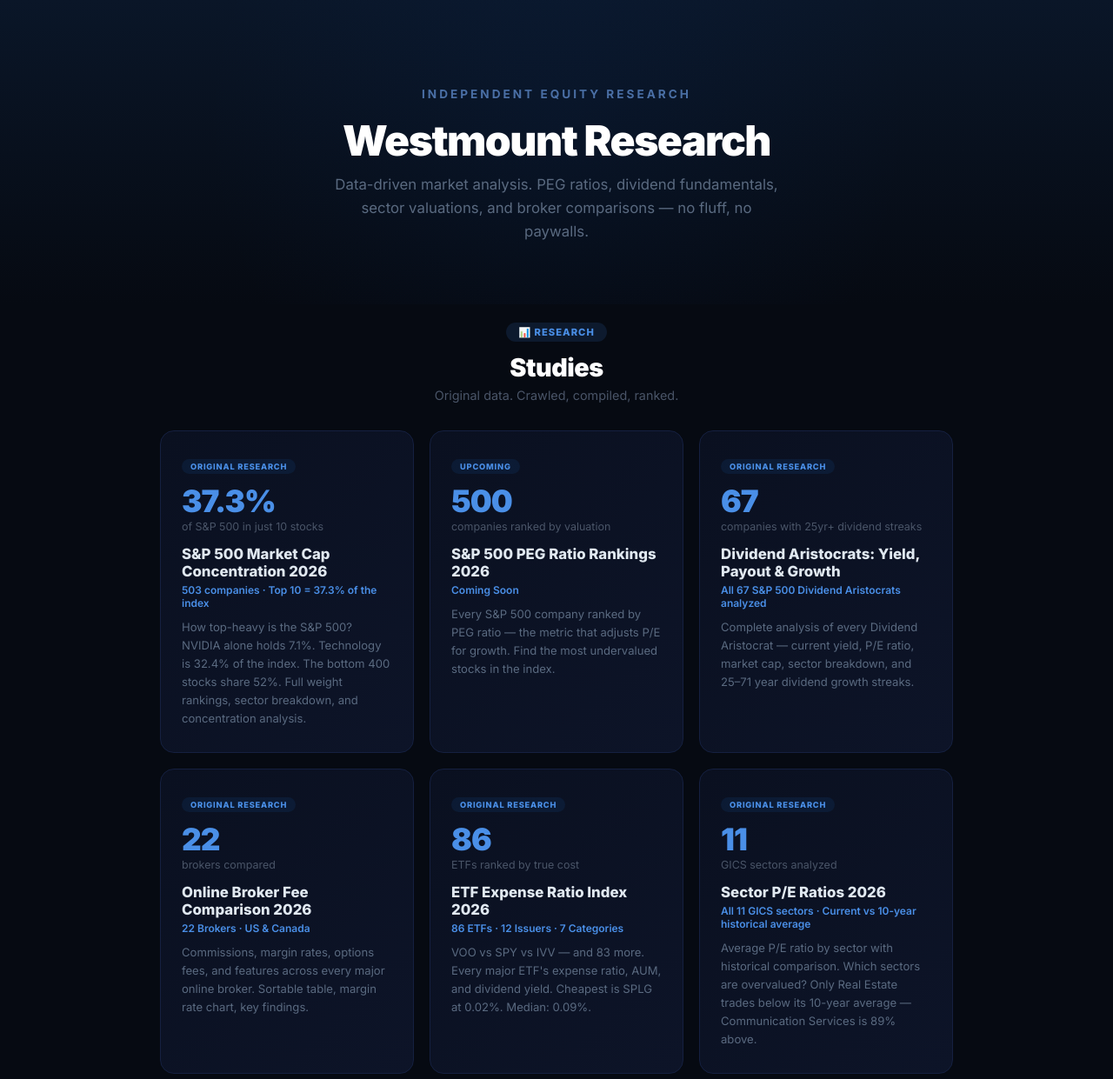
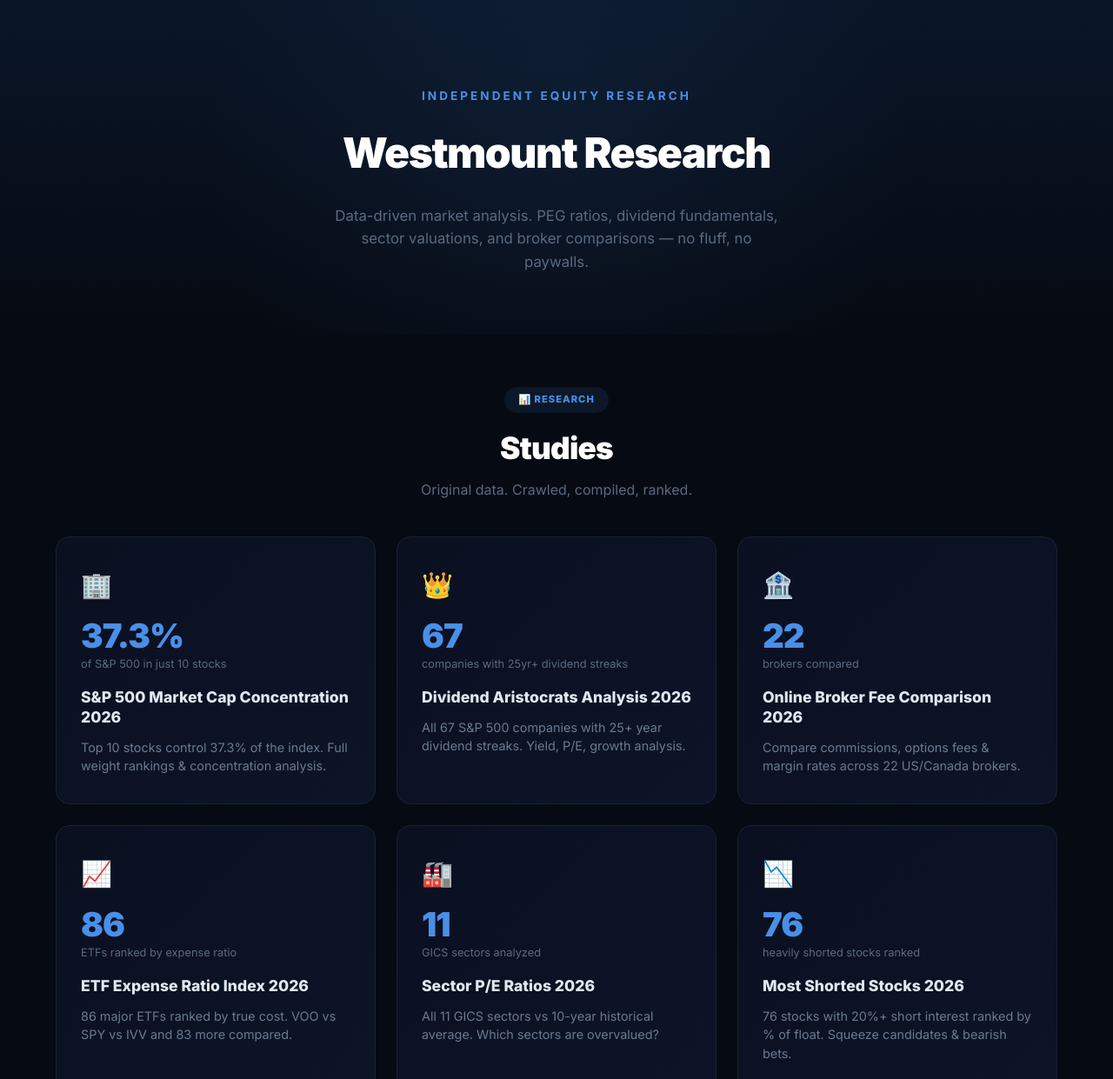
Before and after one commit to GabrielDancause/westmount-research, an Astro site: page / in a window 1280 px wide. Shown: the top 1241 px of the page at 87% size. Built offline with nearby package versions, Linux system fonts and the light colour scheme; Astro itself is replaced by a stand-in of ours.

```diff
--- a/src/pages/index.astro
+++ b/src/pages/index.astro
@@ -1,131 +1,265 @@
 ---
 import BaseHead from '../layouts/BaseHead.astro';
 
+// Auto-categorize from public/ directory
+const tools = []; // westmount-research is studies only
+
 const studies = [
   {
-    title: "S&P 500 Market Cap Concentration 2026",
-    subtitle: "503 companies · Top 10 = 37.3% of the index",
+    emoji: "🏢",
+    name: "S&P 500 Market Cap Concentration 2026",
     slug: "/market-concentration",
+    desc: "Top 10 stocks control 37.3% of the index. Full weight rankings & concentration analysis.",
     stat: "37.3%",
-    statLabel: "of S&P 500 in just 10 stocks",
-    desc: "How top-heavy is the S&P 500? NVIDIA alone holds 7.1%. Technology is 32.4% of the index. The bottom 400 stocks share 52%. Full weight rankings, sector breakdown, and concentration analysis.",
-    tag: "ORIGINAL RESEARCH",
+    statLabel: "of S&P 500 in just 10 stocks"
   },
   {
-    title: "S&P 500 PEG Ratio Rankings 2026",
-    subtitle: "Coming Soon",
-    slug: "#",
-    stat: "500",
-    statLabel: "companies ranked by valuation",
-    desc: "Every S&P 500 company ranked by PEG ratio — the metric that adjusts P/E for growth. Find the most undervalued stocks in the index.",
-    tag: "UPCOMING",
+    emoji: "👑",
+    name: "Dividend Aristocrats Analysis 2026",
+    slug: "/dividend-aristocrats",
+    desc: "All 67 S&P 500 companies with 25+ year dividend streaks. Yield, P/E, growth analysis.",
+    stat: "67",
+    statLabel: "companies with 25yr+ dividend streaks"
   },
   {
-    title: "Dividend Aristocrats: Yield, Payout & Growth",
-    subtitle: "All 67 S&P 500 Dividend Aristocrats analyzed",
-    slug: "/dividend-aristocrats",
-    stat: "67",
-    statLabel: "companies with 25yr+ dividend streaks",
-    desc: "Complete analysis of every Dividend Aristocrat — current yield, P/E ratio, market cap, sector breakdown, and 25–71 year dividend growth streaks.",
-    tag: "ORIGINAL RESEARCH",
+    emoji: "🏦",
+    name: "Online Broker Fee Comparison 2026",
+    slug: "/broker-fees.html",
+    desc: "Compare commissions, options fees & margin rates across 22 US/Canada brokers.",
+    stat: "22",
+    statLabel: "brokers compared"
   },
   {
-    title: "Online Broker Fee Comparison 2026",
-    subtitle: "22 Brokers · US & Canada",
-    slug: "/broker-fees.html",
-    stat: "22",
-    statLabel: "brokers compared",
-    desc: "Commissions, margin rates, options fees, and features across every major online broker. Sortable table, margin rate chart, key findings.",
-    tag: "ORIGINAL RESEARCH",
+    emoji: "📈",
+    name: "ETF Expense Ratio Index 2026",
+    slug: "/etf-expense-ratios",
+    desc: "86 major ETFs ranked by true cost. VOO vs SPY vs IVV and 83 more compared.",
+    stat: "86",
+    statLabel: "ETFs ranked by expense ratio"
   },
   {
-    title: "ETF Expense Ratio Index 2026",
-    subtitle: "86 ETFs · 12 Issuers · 7 Categories",
-    slug: "/etf-expense-ratios",
-    stat: "86",
-    statLabel: "ETFs ranked by true cost",
-    desc: "VOO vs SPY vs IVV — and 83 more. Every major ETF's expense ratio, AUM, and dividend yield. Cheapest is SPLG at 0.02%. Median: 0.09%.",
-    tag: "ORIGINAL RESEARCH",
+    emoji: "🏭",
+    name: "Sector P/E Ratios 2026",
+    slug: "/sector-pe-ratios.html",
+    desc: "All 11 GICS sectors vs 10-year historical average. Which sectors are overvalued?",
+    stat: "11",
+    statLabel: "GICS sectors analyzed"
   },
   {
-    title: "Sector P/E Ratios 2026",
-    subtitle: "All 11 GICS sectors · Current vs 10-year historical average",
-    slug: "/sector-pe-ratios.html",
-    stat: "11",
-    statLabel: "GICS sectors analyzed",
-    desc: "Average P/E ratio by sector with historical comparison. Which sectors are overvalued? Only Real Estate trades below its 10-year average — Communication Services is 89% above.",
-    tag: "ORIGINAL RESEARCH",
+    emoji: "📉",
+    name: "Most Shorted Stocks 2026",
+    slug: "/short-interest.html",
+    desc: "76 stocks with 20%+ short interest ranked by % of float. Squeeze candidates & bearish bets.",
+    stat: "76",
+    statLabel: "heavily shorted stocks ranked"
   },
   {
-    title: "Most Shorted Stocks 2026: Short Interest Rankings",
-    subtitle: "76 Stocks · All with 20%+ Short Interest",
-    slug: "/short-interest.html",
-    stat: "76",
-    statLabel: "heavily shorted stocks ranked",
-    desc: "Every stock with 20%+ short interest ranked by % of float. Groupon leads at 46%. Biotech dominates. Squeeze candidates, bearish bets, and sector breakdowns.",
-    tag: "ORIGINAL RESEARCH",
-  },
-  {
-    title: "Stock Buyback Leaders 2026",
-    subtitle: "106 companies · $709.5B in buybacks tracked",
+    emoji: "💰",
+    name: "Stock Buyback Leaders 2026",
     slug: "/buyback-leaders",
+    desc: "106 companies ranked by share repurchase volume, buyback yield & count reduction.",
     stat: "$709.5B",
-    statLabel: "in annual buybacks tracked",
-    desc: "106 companies ranked by share repurchase volume, buyback yield, and share count reduction. Apple leads at $94B. Marathon Petroleum tops buyback yield at 15.38%.",
-    tag: "ORIGINAL RESEARCH",
-  },
+    statLabel: "in annual buybacks tracked"
+  }
 ];
+
+const guides = []; // westmount-research is studies only
+const lists = []; // westmount-research is studies only
 ---
 <html lang="en">
 <head>
   <BaseHead />
-  <title>Westmount Research — Equity Research & Market Data</title>
+  <title>Westmount Research — Independent Equity Research</title>
   <meta name="description" content="Independent equity research. PEG ratios, dividend analysis, broker comparisons, and sector valuations — data-driven, no fluff." />
   <style>
     * { margin: 0; padding: 0; box-sizing: border-box; }
-    body { font-family: 'Inter', -apple-system, sans-serif; background: #060a12; color: #c8d0de; }
+    body {
+      font-family: 'Inter', -apple-system, sans-serif;
+      background: #060a12;
+      color: #c8d0de;
+      line-height: 1.6;
+    }
 
-    .hero { text-align: center; padding: 100px 24px 70px; background: linear-gradient(180deg, #0a1628 0%, #060a12 100%); position: relative; }
-    .hero::before { content: ''; position: absolute; inset: 0; background: radial-gradient(circle at 50% 40%, rgba(13,71,161,0.08) 0%, transparent 60%); }
+    /* Hero */
+    .hero {
+      text-align: center;
+      padding: 100px 24px 70px;
+      background: linear-gradient(180deg, #0a1628 0%, #060a12 100%);
+      position: relative;
+    }
+    .hero::before {
+      content: '';
+      position: absolute;
+      inset: 0;
+      background: radial-gradient(circle at 50% 40%, rgba(74,143,231,0.08) 0%, transparent 60%);
+    }
     .hero-content { position: relative; z-index: 1; }
-    .hero h1 { font-size: 3rem; font-weight: 900; letter-spacing: -1.5px; margin-bottom: 8px; color: #fff; }
-    .hero .tagline { color: #4a6fa5; font-size: 0.85rem; font-weight: 700; letter-spacing: 3px; text-transform: uppercase; margin-bottom: 16px; }
-    .hero p { color: #5a6a80; font-size: 1.05rem; max-width: 520px; margin: 0 auto; line-height: 1.6; }
+    .hero .tagline {
+      color: #4a8fe7;
+      font-size: 0.85rem;
+      font-weight: 700;
+      letter-spacing: 3px;
+      text-transform: uppercase;
+      margin-bottom: 16px;
+    }
+    .hero h1 {
+      font-size: 3rem;
+      font-weight: 900;
+      letter-spacing: -1.5px;
+      margin-bottom: 20px;
+      color: #fff;
+    }
+    .hero p {
+      color: #5a6a80;
+      font-size: 1.05rem;
+      max-width: 520px;
+      margin: 0 auto;
+    }
 
     /* Sections */
-    .section-container { max-width: 960px; margin: 0 auto; padding: 0 24px; }
-    .section-header { text-align: center; margin-bottom: 32px; padding-top: 20px; }
-    .section-tag { display: inline-block; background: #0d1a2e; color: #4a8fe7; font-size: 0.7rem; font-weight: 800; padding: 4px 14px; border-radius: 20px; letter-spacing: 1px; margin-bottom: 12px; }
-    .section-title { font-size: 1.8rem; font-weight: 900; color: #fff; margin-bottom: 6px; letter-spacing: -0.5px; }
-    .section-sub { color: #4a5568; font-size: 0.9rem; }
+    .section-container {
+      max-width: 1200px;
+      margin: 0 auto;
+      padding: 60px 24px;
+    }
+    .section-header {
+      text-align: center;
+      margin-bottom: 40px;
+    }
+    .section-tag {
+      display: inline-block;
+      background: rgba(74,143,231,0.1);
+      color: #4a8fe7;
+      font-size: 0.7rem;
+      font-weight: 800;
+      padding: 6px 16px;
+      border-radius: 20px;
+      letter-spacing: 1px;
+      margin-bottom: 12px;
+    }
+    .section-title {
+      font-size: 2.2rem;
+      font-weight: 900;
+      color: #fff;
+      margin-bottom: 8px;
+      letter-spacing: -0.8px;
+    }
+    .section-sub {
+      color: #5a6a80;
+      font-size: 1rem;
+    }
 
-    /* Studies */
-    .studies-grid { display: grid; grid-template-columns: repeat(auto-fill, minmax(290px, 1fr)); gap: 18px; margin-bottom: 60px; }
-    .study-card { background: linear-gradient(135deg, #0a1020 0%, #0d1428 100%); border: 1px solid #152040; border-radius: 16px; padding: 28px 24px; text-decoration: none; color: inherit; display: block; transition: border-color 0.3s, transform 0.2s; position: relative; overflow: hidden; }
-    .study-card::before { content: ''; position: absolute; top: 0; left: 0; right: 0; height: 2px; background: linear-gradient(90deg, #0D47A1, #1976D2); opacity: 0; transition: opacity 0.3s; }
-    .study-card:hover { border-color: #1976D2; transform: translateY(-2px); }
+    /* Studies Grid */
+    .studies-grid {
+      display: grid;
+      grid-template-columns: repeat(auto-fill, minmax(350px, 1fr));
+      gap: 24px;
+    }
+    .study-card {
+      background: linear-gradient(135deg, #0a1020 0%, #0d1428 100%);
+      border: 1px solid #1a2332;
+      border-radius: 16px;
+      padding: 32px 28px;
+      text-decoration: none;
+      color: inherit;
+      display: block;
+      transition: all 0.3s ease;
+      position: relative;
+      overflow: hidden;
+    }
+    .study-card::before {
+      content: '';
+      position: absolute;
+      top: 0;
+      left: 0;
+      right: 0;
+      height: 2px;
+      background: linear-gradient(90deg, #4a8fe7, #6ba3f0);
+      opacity: 0;
+      transition: opacity 0.3s;
+    }
+    .study-card:hover {
+      border-color: #4a8fe7;
+      transform: translateY(-4px);
+      box-shadow: 0 12px 40px rgba(74,143,231,0.15);
+    }
     .study-card:hover::before { opacity: 1; }
-    .study-tag { display: inline-block; background: rgba(25,118,210,0.1); color: #4a8fe7; font-size: 0.58rem; font-weight: 800; padding: 3px 10px; border-radius: 12px; letter-spacing: 0.8px; margin-bottom: 14px; }
-    .study-stat { margin-bottom: 14px; }
-    .stat-number { display: block; font-size: 2.2rem; font-weight: 900; color: #4a8fe7; line-height: 1; letter-spacing: -1px; }
-    .stat-label { display: block; font-size: 0.78rem; color: #4a5568; margin-top: 4px; }
-    .study-title { font-size: 1.05rem; font-weight: 800; color: #e0e8f0; margin-bottom: 4px; }
-    .study-subtitle { font-size: 0.75rem; color: #4a8fe7; margin-bottom: 10px; font-weight: 600; }
-    .study-desc { font-size: 0.82rem; color: #5a6a80; line-height: 1.6; }
 
-    .footer { text-align: center; padding: 50px 24px; font-size: 0.75rem; color: #253040; border-top: 1px solid #101828; }
-    .footer a { color: #4a8fe7; text-decoration: none; }
-    .footer .disclaimer { max-width: 600px; margin: 12px auto 0; color: #1e2a3a; font-size: 0.68rem; line-height: 1.5; }
+    .study-emoji {
+      font-size: 1.8rem;
+      margin-bottom: 16px;
+      display: block;
+    }
+    .study-stat {
+      margin-bottom: 16px;
+    }
+    .stat-number {
+      display: block;
+      font-size: 2.4rem;
+      font-weight: 900;
+      color: #4a8fe7;
+      line-height: 1;
+      letter-spacing: -1px;
+    }
+    .stat-label {
+      display: block;
+      font-size: 0.8rem;
+      color: #5a6a80;
+      margin-top: 4px;
+    }
+    .study-name {
+      font-size: 1.1rem;
+      font-weight: 800;
+      color: #e0e8f0;
+      margin-bottom: 12px;
+      line-height: 1.3;
+    }
+    .study-desc {
+      font-size: 0.9rem;
+      color: #6a7a90;
+      line-height: 1.5;
+    }
 
-    @media (max-width: 600px) {
+    /* Footer */
+    .footer {
+      text-align: center;
+      padding: 50px 24px;
+      font-size: 0.85rem;
+      color: #3a4a5a;
+      border-top: 1px solid #151f2e;
+      background: #040810;
+    }
+    .footer a {
+      color: #4a8fe7;
+      text-decoration: none;
+    }
+    .footer a:hover {
+      text-decoration: underline;
+    }
+    .disclaimer {
+      max-width: 600px;
+      margin: 16px auto 0;
+      color: #2a3a4a;
+      font-size: 0.75rem;
+      line-height: 1.5;
+    }
+
+    /* Responsive */
+    @media (max-width: 768px) {
       .hero h1 { font-size: 2.2rem; }
       .hero { padding: 70px 20px 50px; }
-      .studies-grid { grid-template-columns: 1fr; }
-      .stat-number { font-size: 1.8rem; }
+      .section-container { padding: 40px 20px; }
+      .studies-grid {
+        grid-template-columns: 1fr;
+        gap: 20px;
+      }
+      .study-card { padding: 24px 20px; }
+      .stat-number { font-size: 2rem; }
     }
   </style>
 </head>
 <body>
+  <!-- Hero -->
   <div class="hero">
     <div class="hero-content">
       <div class="tagline">Independent Equity Research</div>
@@ -134,6 +268,8 @@ const studies = [
     </div>
   </div>
 
+  <!-- Studies Section -->
+  {studies.length > 0 && (
     <div class="section-container">
       <div class="section-header">
         <span class="section-tag">📊 RESEARCH</span>
@@ -141,23 +277,24 @@ const studies = [
         <p class="section-sub">Original data. Crawled, compiled, ranked.</p>
       </div>
       <div class="studies-grid">
-    {studies.map(s => (
-      <a class="study-card" href={s.slug}>
-        <span class="study-tag">{s.tag}</span>
+        {studies.map(study => (
+          <a class="study-card" href={study.slug}>
+            <span class="study-emoji">{study.emoji}</span>
             <div class="study-stat">
-          <span class="stat-number">{s.stat}</span>
-          <span class="stat-label">{s.statLabel}</span>
+              <span class="stat-number">{study.stat}</span>
+              <span class="stat-label">{study.statLabel}</span>
             </div>
-        <h3 class="study-title">{s.title}</h3>
-        <p class="study-subtitle">{s.subtitle}</p>
-        <p class="study-desc">{s.desc}</p>
+            <h3 class="study-name">{study.name}</h3>
+            <p class="study-desc">{study.desc}</p>
           </a>
         ))}
       </div>
     </div>
+  )}
 
+  <!-- Footer -->
   <div class="footer">
-  © 2026 <a href="/">Westmount Research</a> · A <a href="https://gab.ae">GAB Ventures</a> property
+    © 2026 <a href="/">westmount-research</a> · A <a href="https://gab.ae">GAB Ventures</a> property
     <div class="disclaimer">This site provides data and analysis for informational purposes only. Nothing here constitutes investment advice. Do your own research.</div>
   </div>
 </body>
```
Lines whose indentation alone changed are shown as unchanged.
